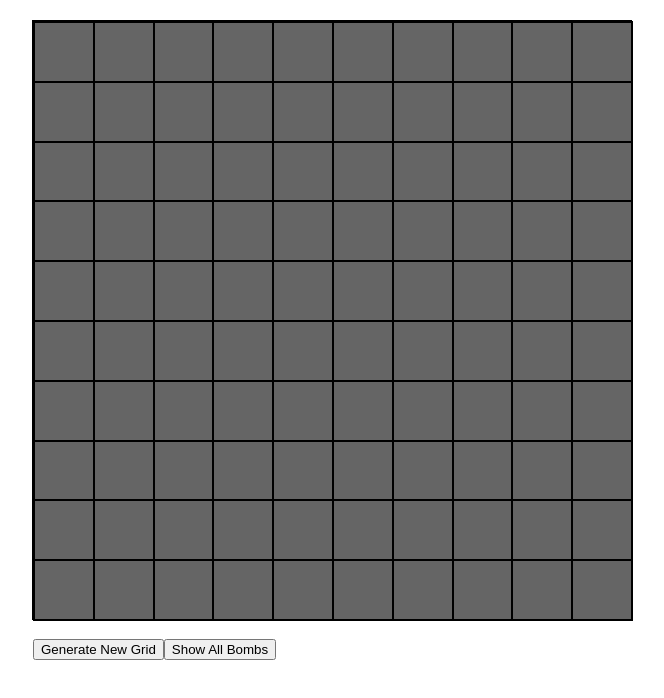
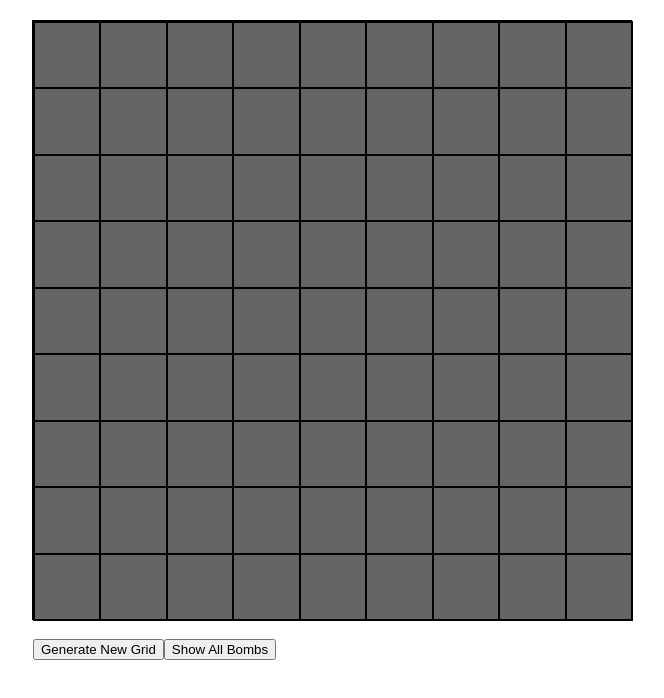
Before and after one commit to jcarnevale89/minesweeper, a React app: page / in a window 1280 px wide. Shown: the top 698 px of the page, without its empty margins (308-972 px from the left). Built offline with nearby package versions, Linux system fonts and the light colour scheme.

Commit message:
Set recursive function so when you click on a tile it checks surrounding tiles and displays them

```diff
--- a/src/components/Grid.js
+++ b/src/components/Grid.js
@@ -12,13 +12,21 @@ class Grid extends Component {
     this.show = this.show.bind(this)
     this.showAll = this.showAll.bind(this)
     this.getCoords = this.getCoords.bind(this)
+    this.clear = this.clear.bind(this)
+
+    /*
+    Minesweeper Defaults
+    Beginner: 9x9 - 9 Mines
+    Intermediate: 16x16 - 40 Mines
+    Beginner: 16x30 - 99 Mines
+    */
+
 
     this.state = {
-      columns: 10,
-      rows: 10,
-      mines: 10,
+      columns: 9,
+      rows: 9,
+      mines: 9,
       tiles: [],
-      tileKeys: [],
       gameOver: false,
     }
 
@@ -49,9 +57,7 @@ class Grid extends Component {
       }
     }
 
-    const tileKeys = tiles.map(tile => tile.tileID)
-
-    this.setState({ tiles, tileKeys }, () => {
+    this.setState({ tiles }, () => {
       console.log('Grid Generated!')
       this.generateMines()
     })
@@ -80,6 +86,7 @@ class Grid extends Component {
 
   getMineCount() {
     const tiles = [...this.state.tiles]
+    const tileKeys = tiles.map(tile => tile.tileID)
 
     tiles.forEach((tile, i) => {
       let mineCount = -1
@@ -92,7 +99,7 @@ class Grid extends Component {
         for (var y = coords.yMin; y <= coords.yMax; y++) {
           for (var x = coords.xMin; x <= coords.xMax; x++) {
             if (!(coords.x === x && coords.y === y)) {
-              const index = this.state.tileKeys.indexOf(`${x}x${y}`)
+              const index = tileKeys.indexOf(`${x}x${y}`)
               surroundingTiles.push(index)
               if (tiles[index].mineCount === -1) {
                 mineCount++
@@ -130,6 +137,15 @@ class Grid extends Component {
     }
   }
 
+  clear(tileID) {
+    this.state.tiles[tileID].surroundingTiles.forEach((tileID) => {
+      const tile = this.state.tiles[tileID]
+      if (tile.covered) {
+        this.show(tileID)
+      }
+    })
+  }
+
   show(tileID) {
     const tiles = [...this.state.tiles]
 
@@ -137,6 +153,10 @@ class Grid extends Component {
 
     if (tiles[tileID].mineCount < 0) {
       this.setState({ gameOver: true })
+    }
+
+    if (tiles[tileID].mineCount === 0) {
+      this.clear(tileID)
     }
 
     this.setState({ tiles })
```
